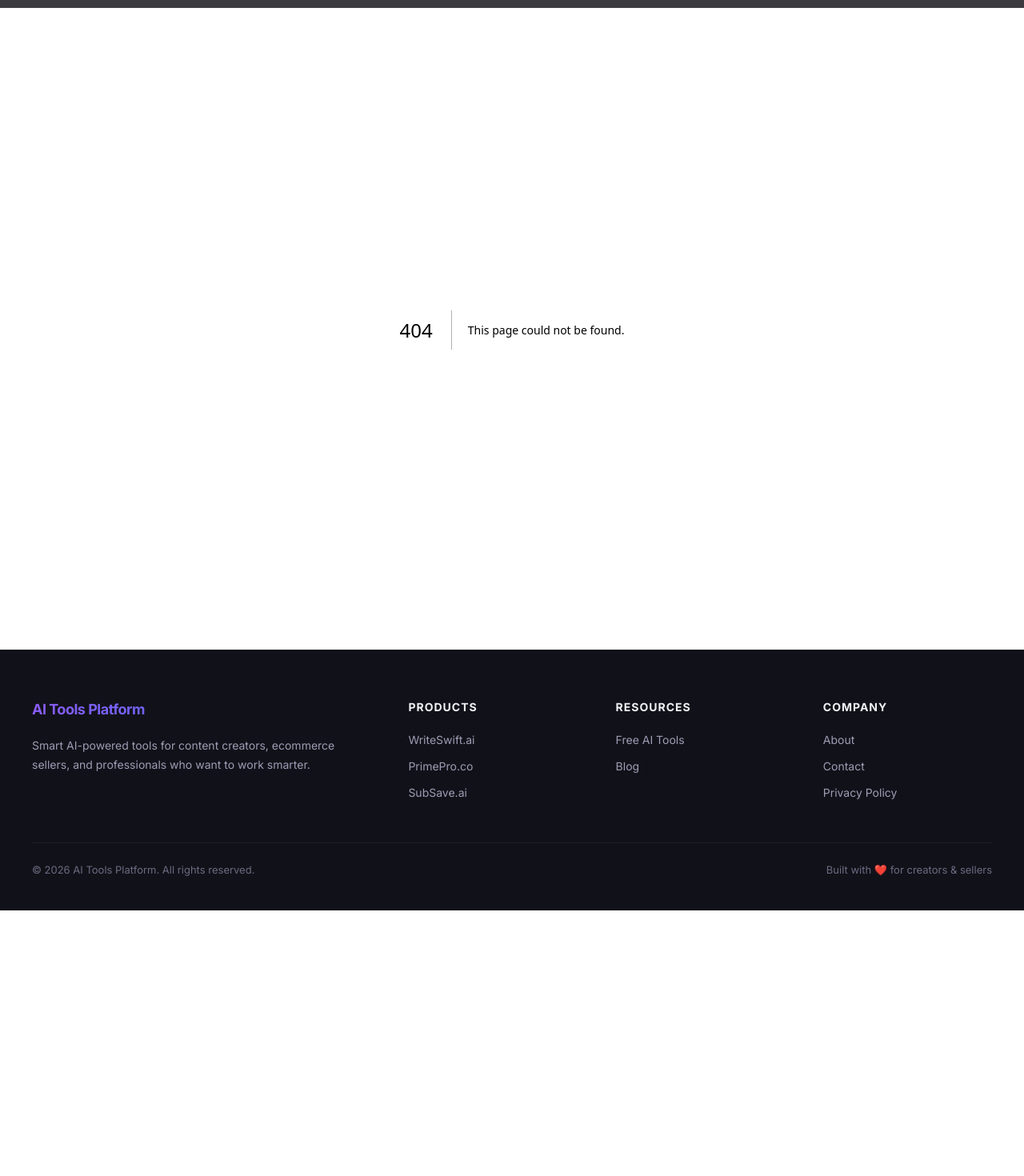
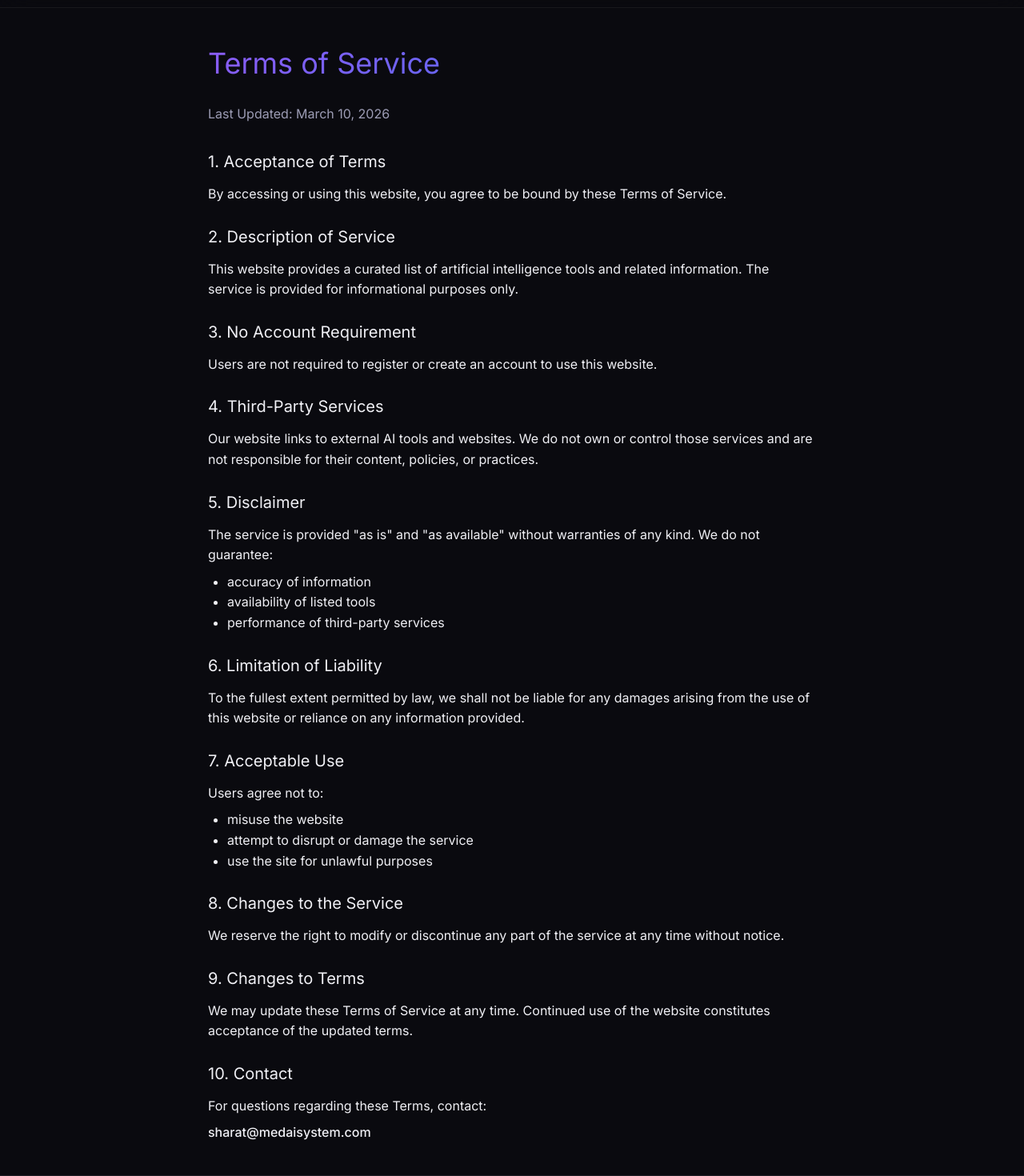
Before and after one commit to sharatreddy730-del/ai-tools-platform, a Next.js app: page /terms in a window 1280 px wide. Before the commit this address had no page. Shown: the part 60-1530 px from the top of the page at 80% size. Before the commit the page ends 1198 px from the top, so only its background shows below. Built offline with nearby package versions, Linux system fonts and the light colour scheme.

Commit message:
Add Privacy policy and Terms

```diff
--- a/app/layout.tsx
+++ b/app/layout.tsx
@@ -76,7 +76,8 @@ export default function RootLayout({
               <h4>Company</h4>
               <a href="#">About</a>
               <a href="#">Contact</a>
-              <a href="#">Privacy Policy</a>
+              <Link href="/privacy">Privacy Policy</Link>
+              <Link href="/terms">Terms of Service</Link>
             </div>
           </div>
           <div className="footer-bottom">
--- /dev/null
+++ b/app/privacy/page.tsx
@@ -0,0 +1,77 @@
+import type { Metadata } from 'next';
+
+export const metadata: Metadata = {
+  title: 'Privacy Policy - AI Tools Platform',
+  description: 'Privacy Policy for AI Tools Platform',
+};
+
+export default function PrivacyPolicy() {
+  return (
+    <div className="container" style={{ maxWidth: '800px', margin: '0 auto', padding: '40px 20px', minHeight: '60vh' }}>
+      <h1 className="gradient-text" style={{ fontSize: '36px', marginBottom: '24px' }}>Privacy Policy</h1>
+      <p style={{ color: 'var(--text-secondary)', marginBottom: '32px' }}>Last Updated: March 10, 2026</p>
+
+      <div style={{ display: 'flex', flexDirection: 'column', gap: '24px', lineHeight: '1.6' }}>
+        <section>
+          <h2 style={{ fontSize: '20px', marginBottom: '12px' }}>1. Introduction</h2>
+          <p>Welcome to our website. Your privacy is important to us. This Privacy Policy explains how we handle information when you use our web application.</p>
+        </section>
+
+        <section>
+          <h2 style={{ fontSize: '20px', marginBottom: '12px' }}>2. Information We Collect</h2>
+          <p>Our web application does not require user registration and we do not intentionally collect personal information from users.</p>
+          <p>However, some limited technical information may be automatically collected by our hosting provider or third-party services, such as:</p>
+          <ul style={{ listStyleType: 'disc', paddingLeft: '24px', marginTop: '8px' }}>
+            <li>IP address</li>
+            <li>Browser type</li>
+            <li>Device type</li>
+            <li>Basic usage data</li>
+          </ul>
+          <p style={{ marginTop: '8px' }}>This information is used only for maintaining and improving the service.</p>
+        </section>
+
+        <section>
+          <h2 style={{ fontSize: '20px', marginBottom: '12px' }}>3. Use of Third-Party Services</h2>
+          <p>Our website may use third-party services such as:</p>
+          <ul style={{ listStyleType: 'disc', paddingLeft: '24px', marginTop: '8px' }}>
+            <li>hosting providers</li>
+            <li>analytics tools</li>
+            <li>content delivery networks (CDNs)</li>
+          </ul>
+          <p style={{ marginTop: '8px' }}>These services may collect limited technical information according to their own privacy policies.</p>
+        </section>
+
+        <section>
+          <h2 style={{ fontSize: '20px', marginBottom: '12px' }}>4. Cookies</h2>
+          <p>Our website may use minimal cookies or similar technologies for basic functionality or analytics. We do not use cookies to track personal identity.</p>
+        </section>
+
+        <section>
+          <h2 style={{ fontSize: '20px', marginBottom: '12px' }}>5. Data Storage</h2>
+          <p>We do not create user accounts and we do not store personal user data in our systems.</p>
+        </section>
+
+        <section>
+          <h2 style={{ fontSize: '20px', marginBottom: '12px' }}>6. External Links</h2>
+          <p>Our application provides links to third-party AI tools. We are not responsible for the privacy practices or content of those external websites.</p>
+        </section>
+
+        <section>
+          <h2 style={{ fontSize: '20px', marginBottom: '12px' }}>7. Children&apos;s Privacy</h2>
+          <p>Our service is not specifically directed to children under the age of 13. We do not knowingly collect personal information from children.</p>
+        </section>
+
+        <section>
+          <h2 style={{ fontSize: '20px', marginBottom: '12px' }}>8. Changes to This Policy</h2>
+          <p>We may update this Privacy Policy from time to time. Updates will be posted on this page.</p>
+        </section>
+
+        <section>
+          <h2 style={{ fontSize: '20px', marginBottom: '12px' }}>9. Contact</h2>
+          <p>If you have any questions about this Privacy Policy, please contact us at:</p>
+          <p style={{ fontWeight: '500', marginTop: '8px' }}>sharat@medaisystem.com</p>
+        </section>
+      </div>
+    </div>
+  );
+}
--- /dev/null
+++ b/app/terms/page.tsx
@@ -0,0 +1,78 @@
+import type { Metadata } from 'next';
+
+export const metadata: Metadata = {
+  title: 'Terms of Service - AI Tools Platform',
+  description: 'Terms of Service for AI Tools Platform',
+};
+
+export default function TermsOfService() {
+  return (
+    <div className="container" style={{ maxWidth: '800px', margin: '0 auto', padding: '40px 20px', minHeight: '60vh' }}>
+      <h1 className="gradient-text" style={{ fontSize: '36px', marginBottom: '24px' }}>Terms of Service</h1>
+      <p style={{ color: 'var(--text-secondary)', marginBottom: '32px' }}>Last Updated: March 10, 2026</p>
+
+      <div style={{ display: 'flex', flexDirection: 'column', gap: '24px', lineHeight: '1.6' }}>
+        <section>
+          <h2 style={{ fontSize: '20px', marginBottom: '12px' }}>1. Acceptance of Terms</h2>
+          <p>By accessing or using this website, you agree to be bound by these Terms of Service.</p>
+        </section>
+
+        <section>
+          <h2 style={{ fontSize: '20px', marginBottom: '12px' }}>2. Description of Service</h2>
+          <p>This website provides a curated list of artificial intelligence tools and related information. The service is provided for informational purposes only.</p>
+        </section>
+
+        <section>
+          <h2 style={{ fontSize: '20px', marginBottom: '12px' }}>3. No Account Requirement</h2>
+          <p>Users are not required to register or create an account to use this website.</p>
+        </section>
+
+        <section>
+          <h2 style={{ fontSize: '20px', marginBottom: '12px' }}>4. Third-Party Services</h2>
+          <p>Our website links to external AI tools and websites. We do not own or control those services and are not responsible for their content, policies, or practices.</p>
+        </section>
+
+        <section>
+          <h2 style={{ fontSize: '20px', marginBottom: '12px' }}>5. Disclaimer</h2>
+          <p>The service is provided &quot;as is&quot; and &quot;as available&quot; without warranties of any kind. We do not guarantee:</p>
+          <ul style={{ listStyleType: 'disc', paddingLeft: '24px', marginTop: '8px' }}>
+            <li>accuracy of information</li>
+            <li>availability of listed tools</li>
+            <li>performance of third-party services</li>
+          </ul>
+        </section>
+
+        <section>
+          <h2 style={{ fontSize: '20px', marginBottom: '12px' }}>6. Limitation of Liability</h2>
+          <p>To the fullest extent permitted by law, we shall not be liable for any damages arising from the use of this website or reliance on any information provided.</p>
+        </section>
+
+        <section>
+          <h2 style={{ fontSize: '20px', marginBottom: '12px' }}>7. Acceptable Use</h2>
+          <p>Users agree not to:</p>
+          <ul style={{ listStyleType: 'disc', paddingLeft: '24px', marginTop: '8px' }}>
+            <li>misuse the website</li>
+            <li>attempt to disrupt or damage the service</li>
+            <li>use the site for unlawful purposes</li>
+          </ul>
+        </section>
+
+        <section>
+          <h2 style={{ fontSize: '20px', marginBottom: '12px' }}>8. Changes to the Service</h2>
+          <p>We reserve the right to modify or discontinue any part of the service at any time without notice.</p>
+        </section>
+
+        <section>
+          <h2 style={{ fontSize: '20px', marginBottom: '12px' }}>9. Changes to Terms</h2>
+          <p>We may update these Terms of Service at any time. Continued use of the website constitutes acceptance of the updated terms.</p>
+        </section>
+
+        <section>
+          <h2 style={{ fontSize: '20px', marginBottom: '12px' }}>10. Contact</h2>
+          <p>For questions regarding these Terms, contact:</p>
+          <p style={{ fontWeight: '500', marginTop: '8px' }}>sharat@medaisystem.com</p>
+        </section>
+      </div>
+    </div>
+  );
+}
```
